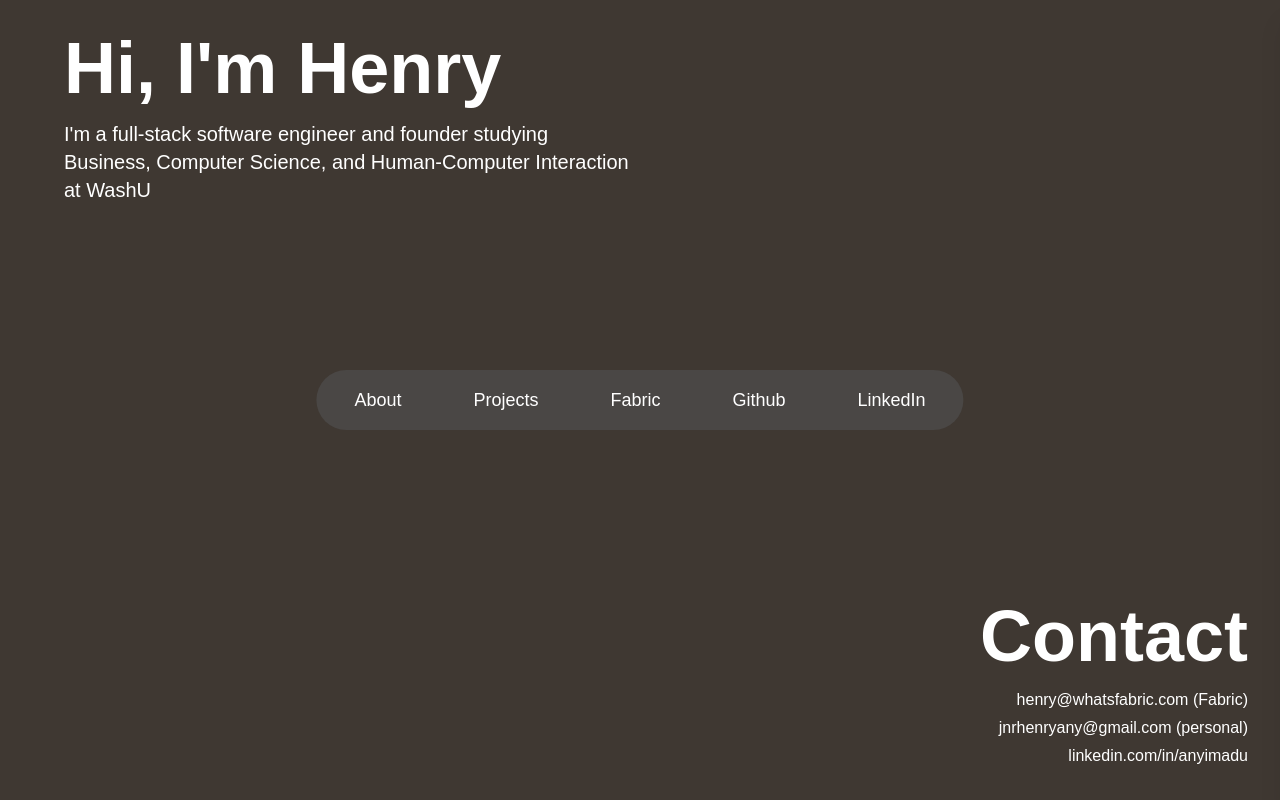
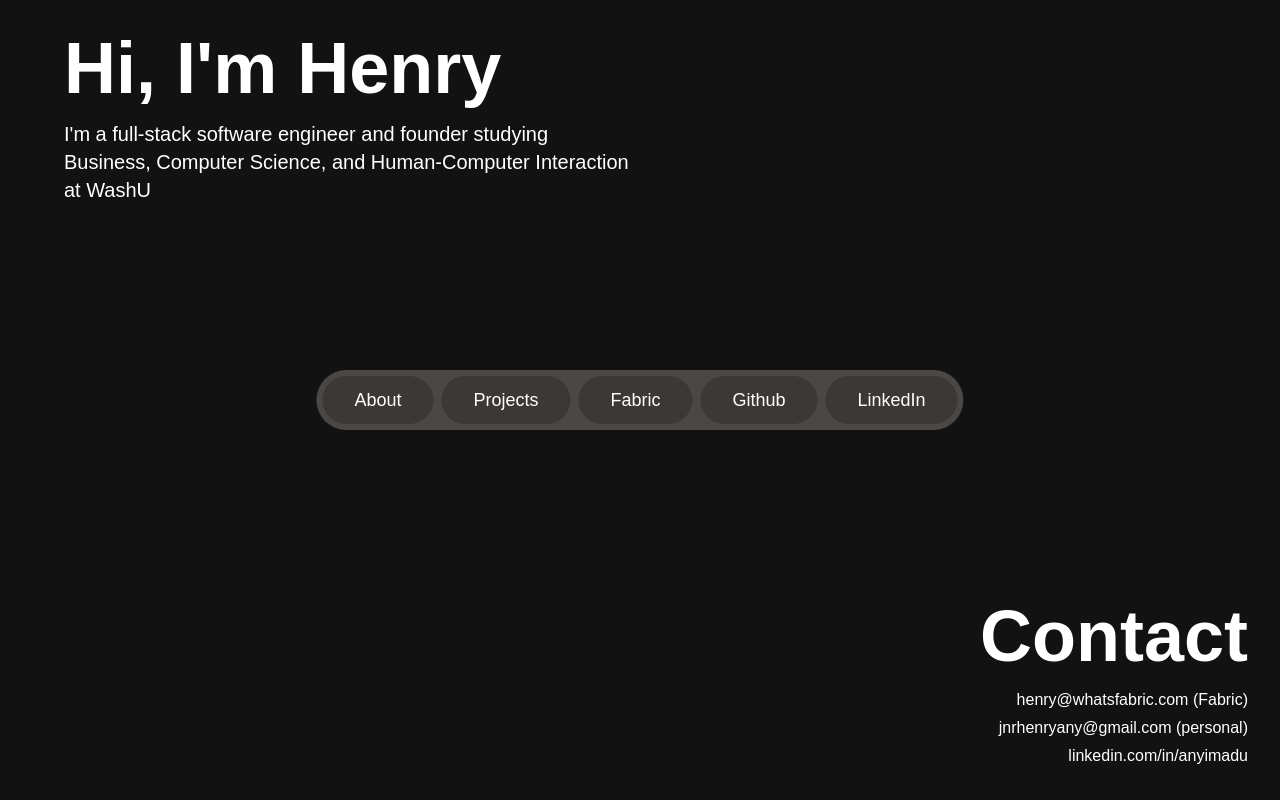
Before and after one commit to henry-anyimadu/portfolio, a Next.js app: page / in a window 1280 px wide. Built offline with nearby package versions, Linux system fonts and the light colour scheme.

Commit message:
Mapped out the order that things need to be done

```diff
--- a/app/components/project-overlay.tsx
+++ b/app/components/project-overlay.tsx
@@ -36,8 +36,8 @@ export function ProjectOverlay({ isOpen, onClose }: ProjectOverlayProps) {
     <motion.div
       initial={{ x: '100%' }}
       animate={{ x: isOpen ? '0%' : '100%' }}
-      transition={{ type: 'tween', duration: 0.3 }}
-      className="fixed inset-y-0 right-0 w-1/2 bg-[#766f69] p-8 shadow-xl"
+      transition={{ type: 'spring', duration: 0.2 }}
+      className="fixed inset-y-0 right-0 w-1/3 bg-[#090909] p-8 shadow-xl rounded-2xl"
     >
       <div className="space-y-8">
         {projects.map((project) => (
--- a/app/page.tsx
+++ b/app/page.tsx
@@ -3,6 +3,13 @@ import { useState } from 'react'
 import { ProjectOverlay } from './components/project-overlay'
 import { Button } from '../components/ui/button'
 import { CustomCursor } from './components/custom-cursor'
+
+// TODO: Scaffold project pages
+// TODO: Fill project pages with actual data
+// TODO: Scaffold about section and fill with data
+// TODO: Build out Contact Section
+// TODO: Update colors
+// TODO: Add micro interactions
 
 export default function Page() {
   const [selectedSection, setSelectedSection] = useState<string | null>(null)
@@ -11,7 +18,7 @@ export default function Page() {
   return (
       <>
         <CustomCursor isHovered={isNavHovered} />
-        <main className="min-h-screen bg-[#3F3832] text-white p-8 relative overflow-hidden [&_*]:cursor-none">
+        <main className="min-h-screen bg-[#121212] text-white p-8 relative overflow-hidden [&_*]:cursor-none">
           <div className="max-w-6xl mx-auto">
             <h1 className="text-7xl font-bold mb-4">Hi, I'm Henry</h1>
             <p className="text-xl max-w-xl">
@@ -27,35 +34,35 @@ export default function Page() {
               <div className="bg-[#4a4745] rounded-full p-1.5 flex gap-2">
                 <Button
                     variant="ghost"
-                    className="rounded-full px-8 py-6 text-lg hover:bg-[#3b3836] transition-colors"
+                    className="rounded-full px-8 py-6 text-lg bg-[#3b3836] transition-colors"
                     onClick={() => setSelectedSection('about')}
                 >
                   About
                 </Button>
                 <Button
                     variant="ghost"
-                    className="rounded-full px-8 py-6 text-lg hover:bg-[#3b3836] transition-colors"
+                    className="rounded-full px-8 py-6 text-lg bg-[#3b3836] transition-colors"
                     onClick={() => setSelectedSection('projects')}
                 >
                   Projects
                 </Button>
                 <Button
                     variant="ghost"
-                    className="rounded-full px-8 py-6 text-lg hover:bg-[#3b3836] transition-colors"
+                    className="rounded-full px-8 py-6 text-lg bg-[#3b3836] transition-colors"
                     onClick={() => setSelectedSection('fabric')}
                 >
                   Fabric
                 </Button>
                 <Button
                     variant="ghost"
-                    className="rounded-full px-8 py-6 text-lg hover:bg-[#3b3836] transition-colors"
+                    className="rounded-full px-8 py-6 text-lg bg-[#3b3836] transition-colors"
                     onClick={() => setSelectedSection('github')}
                 >
                   Github
                 </Button>
                 <Button
                     variant="ghost"
-                    className="rounded-full px-8 py-6 text-lg hover:bg-[#3b3836] transition-colors"
+                    className="rounded-full px-8 py-6 text-lg bg-[#3b3836] transition-colors"
                     onClick={() => setSelectedSection('linkedin')}
                 >
                   LinkedIn
```
